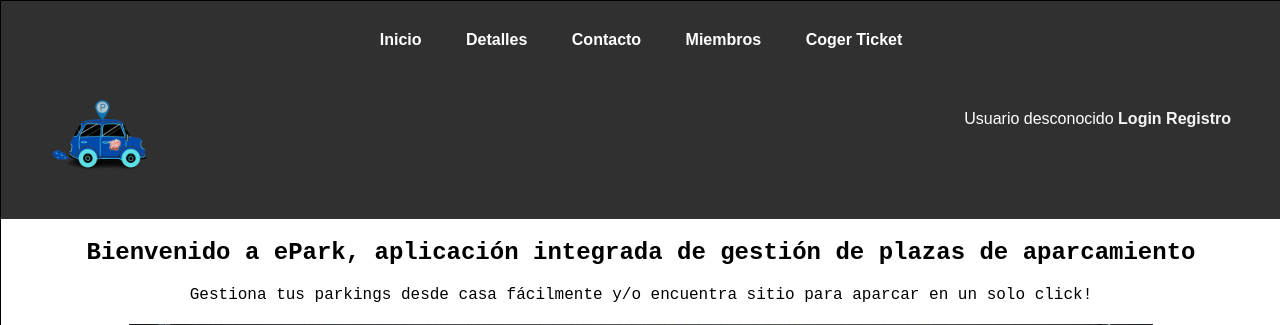
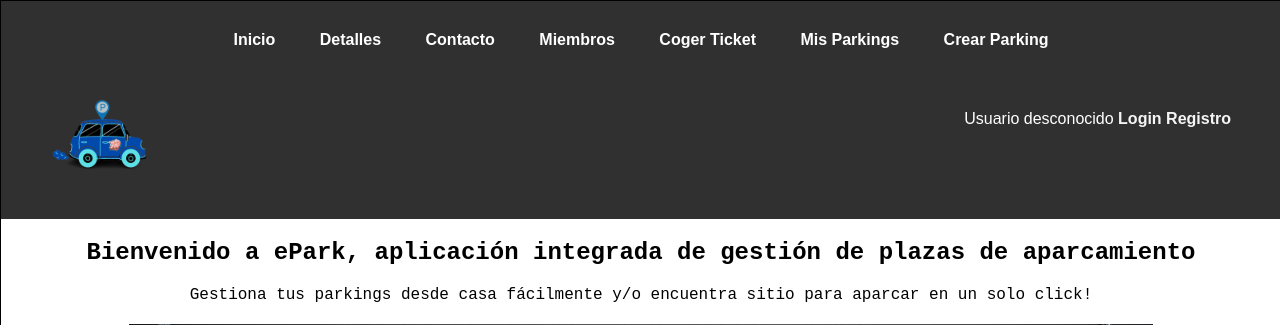
Before and after one commit to YuMengBanXia/Parking, a PHP site: page /index.php in a window 1280 px wide. Shown: the top 325 px of the page. Run offline with PHP 8.4, Linux system fonts and the light colour scheme.

Commit message:
cabecera

```diff
--- a/includes/vistas/comun/cabecera.php
+++ b/includes/vistas/comun/cabecera.php
@@ -21,6 +21,8 @@ function mostrarSaludo()
         <a href="contacto.php">Contacto</a>
         <a href="miembros.php">Miembros</a>
         <a href="ticket.php">Coger Ticket</a>
+        <a href="misParkings.php">Mis Parkings</a>
+        <a href="crearParking.php">Crear Parking</a>
     </div>
 
 <div class="barra-superior">
```
